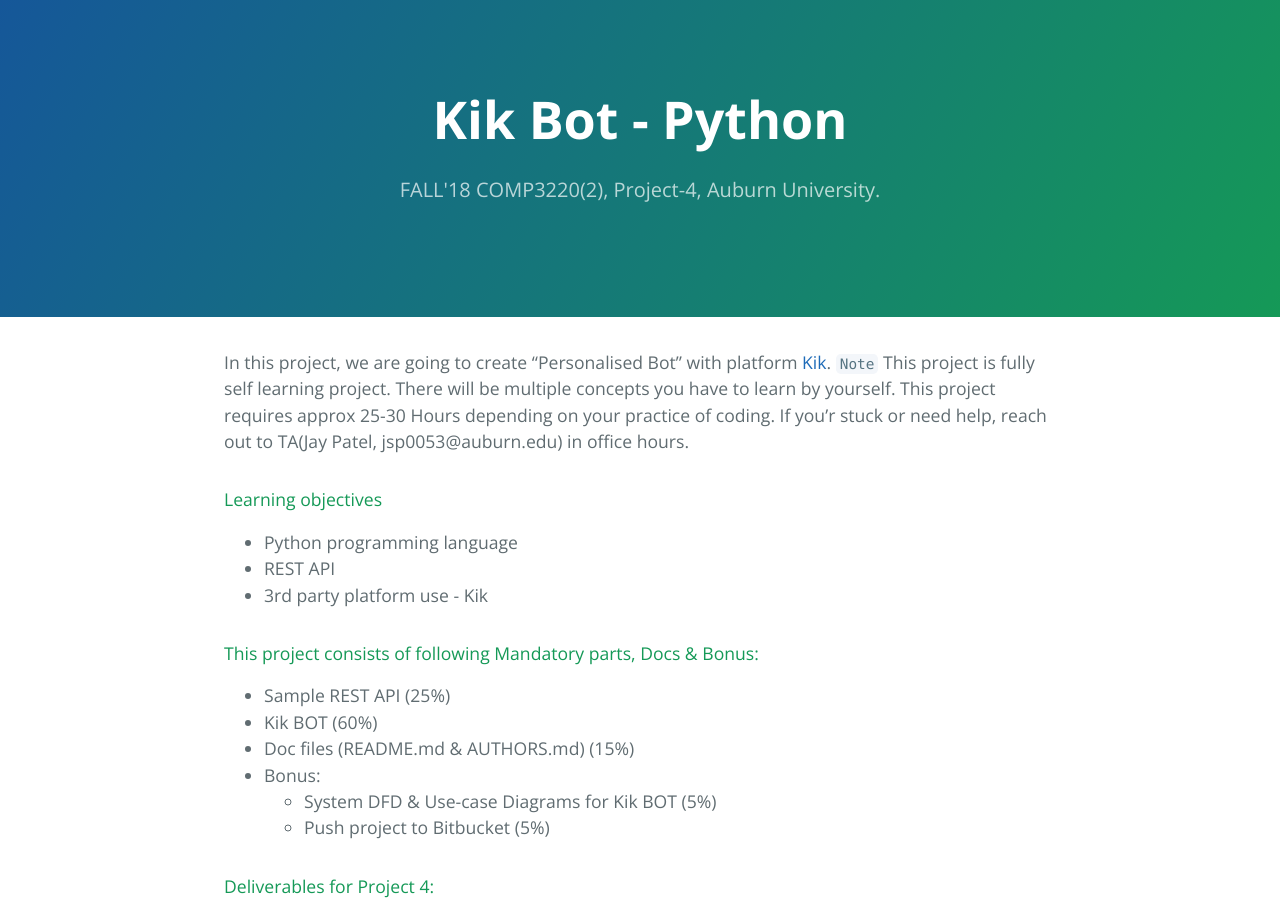
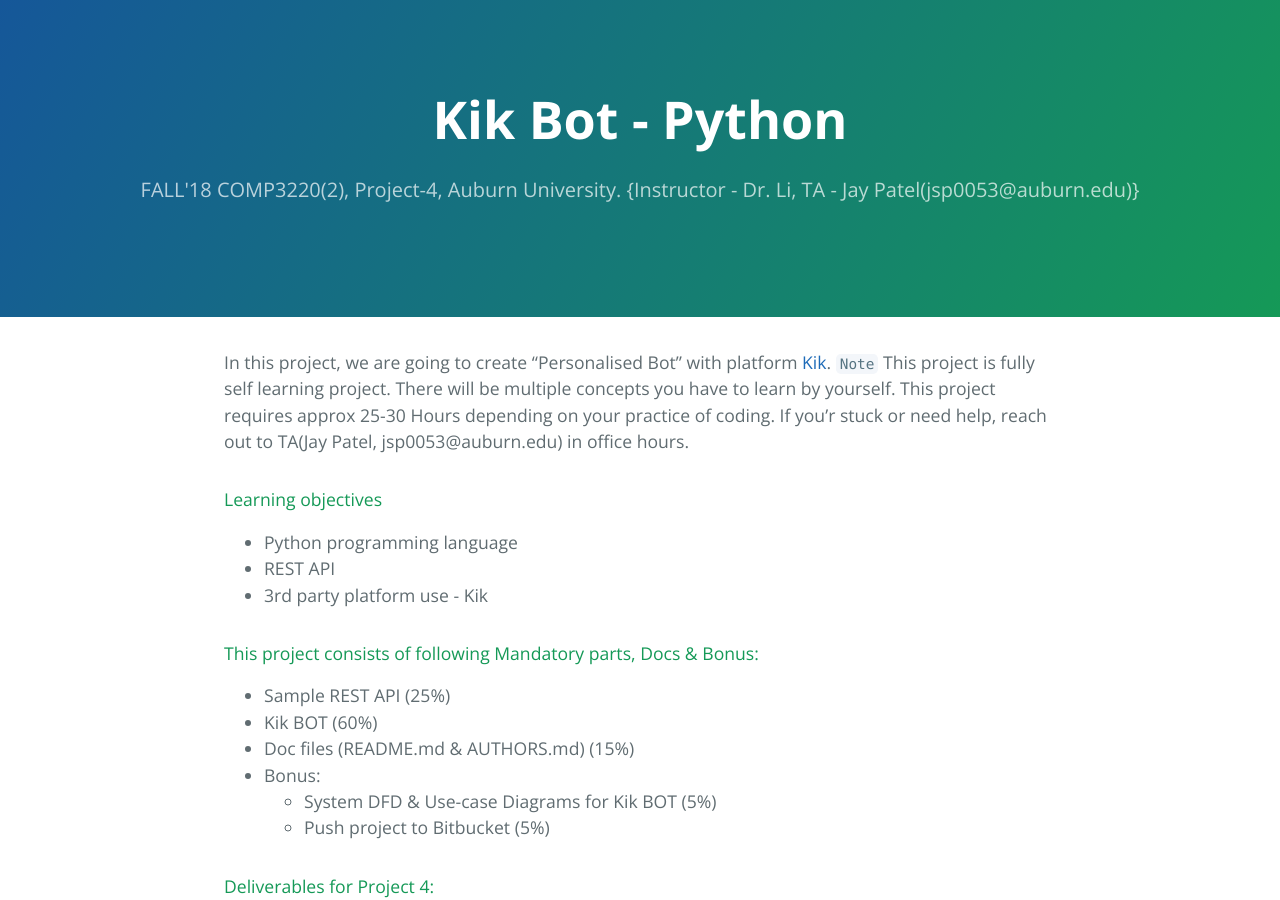
Before and after one commit to Ravi2712/ravi2712.github.io, a Jekyll site: the page built from index.md, in a window 1280 px wide and 900 px high. Built offline with Jekyll 4.4.1, drawn with Linux system fonts in a browser that asks for light colours.

Commit message:
change#4

```diff
--- a/_config.yml
+++ b/_config.yml
@@ -1,5 +1,5 @@
 title: Kik Bot - Python
-description: FALL'18 COMP3220(2), Project-4, Auburn University. <Instructor - Dr. Li, TA - Jay Patel(jsp0053@auburn.edu)>
+description: FALL'18 COMP3220(2), Project-4, Auburn University. {Instructor - Dr. Li, TA - Jay Patel(jsp0053@auburn.edu)}
 show_downloads: false
 google_analytics: false
 theme: jekyll-theme-cayman
```
